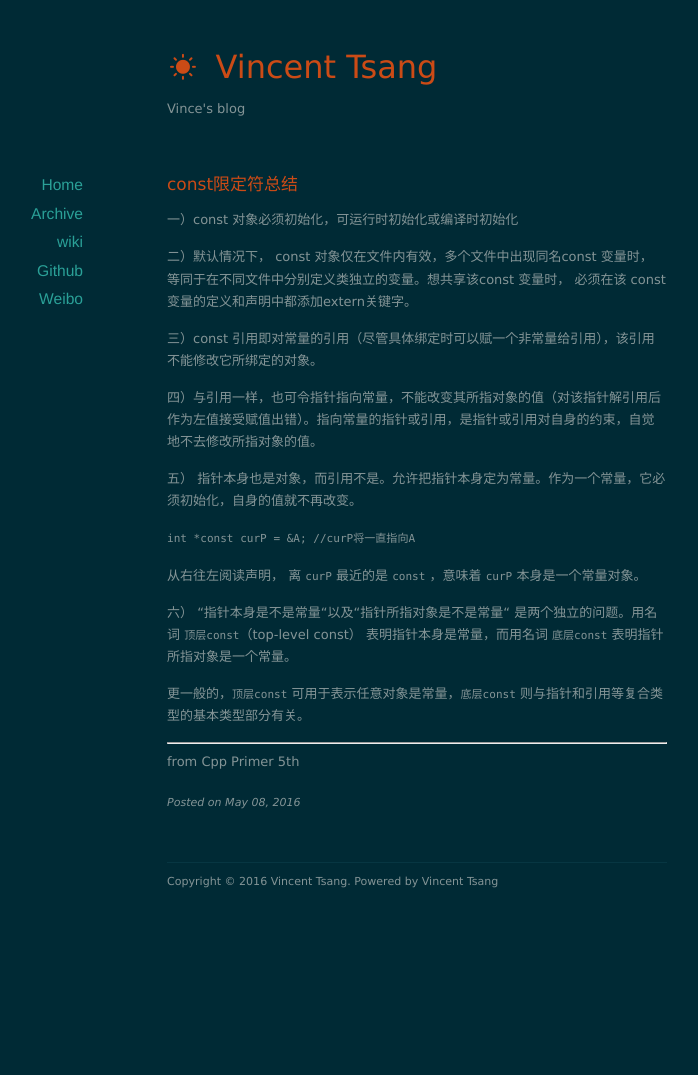
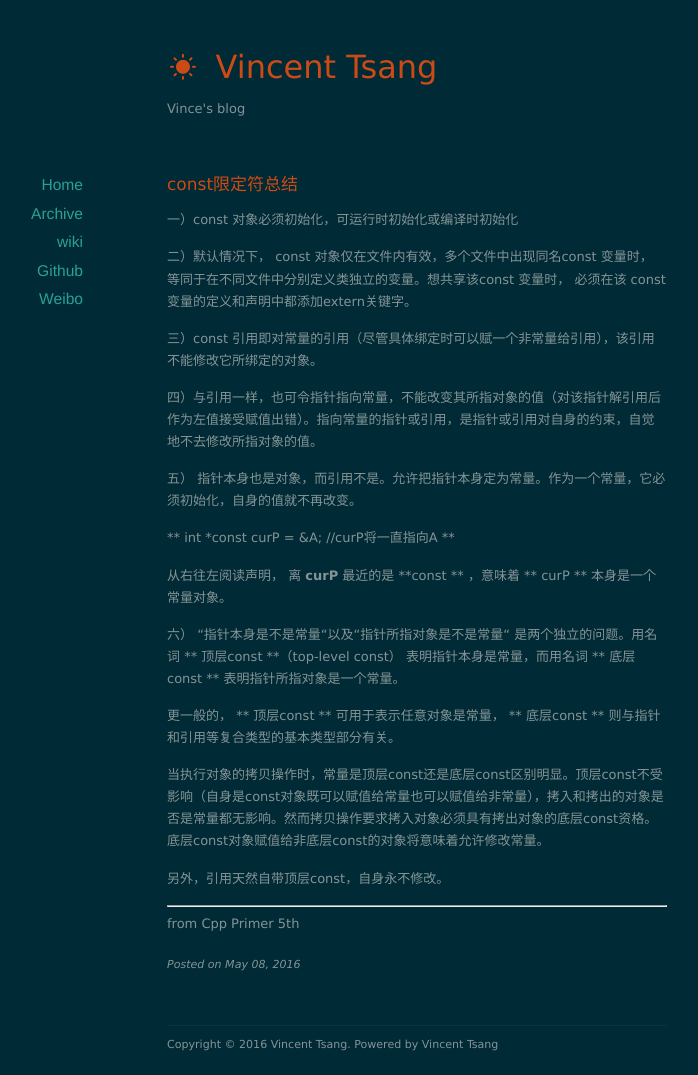
Before and after one commit to vinceTsang/vincetsang.github.io, a Jekyll site: the page built from _posts/2016-05-17-const-summarization.md, in a window 1280 px wide. Shown: the whole page, without its empty margins (223-921 px from the left). Built offline with Jekyll 4.4.1, drawn with Linux system fonts in a browser that asks for light colours; nearby versions of some CDN libraries; before the commit the page ends 912 px from its top, so only the background shows below that.

Commit message:
Update 2016-05-17-const-summarization.md

```diff
--- a/_posts/2016-05-17-const-summarization.md
+++ b/_posts/2016-05-17-const-summarization.md
@@ -15,13 +15,17 @@ categories: vince
 
 五）  指针本身也是对象，而引用不是。允许把指针本身定为常量。作为一个常量，它必须初始化，自身的值就不再改变。
 
-`` int *const curP = &A;  //curP将一直指向A ``
+** int *const curP = &A;  //curP将一直指向A **
 
-从右往左阅读声明， 离 ``curP`` 最近的是 ``const `` ，意味着 `` curP `` 本身是一个常量对象。
+从右往左阅读声明， 离 **curP** 最近的是 **const ** ，意味着 ** curP ** 本身是一个常量对象。
 
-六）  “指针本身是不是常量“以及“指针所指对象是不是常量“ 是两个独立的问题。用名词 `` 顶层const ``（top-level const） 表明指针本身是常量，而用名词 `` 底层const `` 表明指针所指对象是一个常量。
+六）  “指针本身是不是常量“以及“指针所指对象是不是常量“ 是两个独立的问题。用名词 ** 顶层const **（top-level const） 表明指针本身是常量，而用名词 ** 底层const ** 表明指针所指对象是一个常量。
 
-更一般的，`` 顶层const `` 可用于表示任意对象是常量，`` 底层const `` 则与指针和引用等复合类型的基本类型部分有关。
+更一般的， ** 顶层const ** 可用于表示任意对象是常量， ** 底层const ** 则与指针和引用等复合类型的基本类型部分有关。
+
+当执行对象的拷贝操作时，常量是顶层const还是底层const区别明显。顶层const不受影响（自身是const对象既可以赋值给常量也可以赋值给非常量），拷入和拷出的对象是否是常量都无影响。然而拷贝操作要求拷入对象必须具有拷出对象的底层const资格。底层const对象赋值给非底层const的对象将意味着允许修改常量。
+
+另外，引用天然自带顶层const，自身永不修改。
 
 ---
 
```
